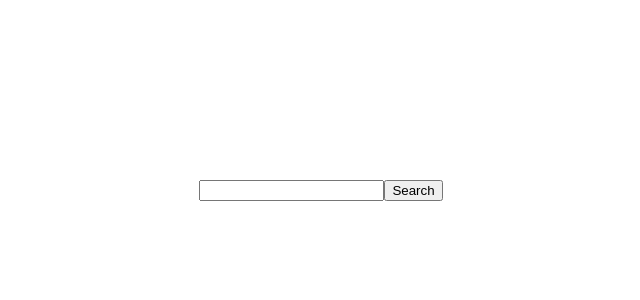
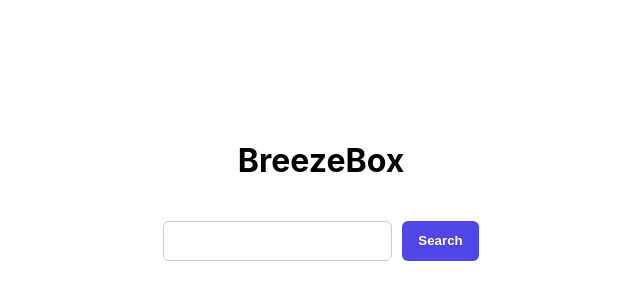
Before and after one commit to vidhusan12/weather-app, a React (Create React App) app: page / in a window 1280 px wide. Shown: the part 230-530 px from the top of the page, without its empty margins (319-959 px from the left). Built offline with nearby package versions, Linux system fonts and the light colour scheme.

Commit message:
Style the Input and Button in a Row

```diff
--- a/src/App.js
+++ b/src/App.js
@@ -55,6 +55,7 @@ function App() {
   return (
     <>
       <div className="app-container">
+        <h1>BreezeBox</h1>
         <SearchBar
           value={city}
           onChange={handleInputChange}
--- a/src/components/SearchBar.jsx
+++ b/src/components/SearchBar.jsx
@@ -1,14 +1,17 @@
 import React from "react";
+import "../styles/App.css"
 
 function SearchBar({ value, onChange, onSubmit }) {
   return (
-    <form onSubmit={onSubmit}>
+    <form onSubmit={onSubmit} id="search-form">
+      <div className="search-controls">
       <input
         type="text"
         value={value}
         onChange={(e) => onChange(e.target.value)}
       />
       <button type="submit">Search</button>
+      </div>
     </form>
   );
 
--- a/src/styles/App.css
+++ b/src/styles/App.css
@@ -1,9 +1,9 @@
 .app-container {
   display: flex;
+  flex-direction: column;
   align-items: center;
   justify-content: center;
   height: 100vh;
-  flex-direction: column;
   gap: 20px;
   padding: 20px;
 }
@@ -44,3 +44,43 @@
   height: 80px;
   margin-bottom: 10px;
 }
+
+
+.search-section {
+  display: flex;
+  justify-content: space-between;
+  align-items: center;
+  flex-wrap: wrap;
+  gap: 12px;
+  margin-bottom: 30px;
+  width: 100%;
+  max-width: 600px;
+}
+
+
+.search-controls {
+  display: flex;
+  gap: 10px;
+  flex-grow: 1;
+}
+
+.search-controls input {
+  flex-grow: 1;
+  padding: 10px;
+  font-size: 1rem;
+  border-radius: 6px;
+  border: 1px solid #ccc;
+  height: 40px;
+  box-sizing: border-box;
+}
+
+.search-controls button {
+  padding: 0 16px;
+  height: 40px;
+  background-color: #4f46e5;
+  color: white;
+  border: none;
+  border-radius: 6px;
+  font-weight: bold;
+  cursor: pointer;
+}
```
